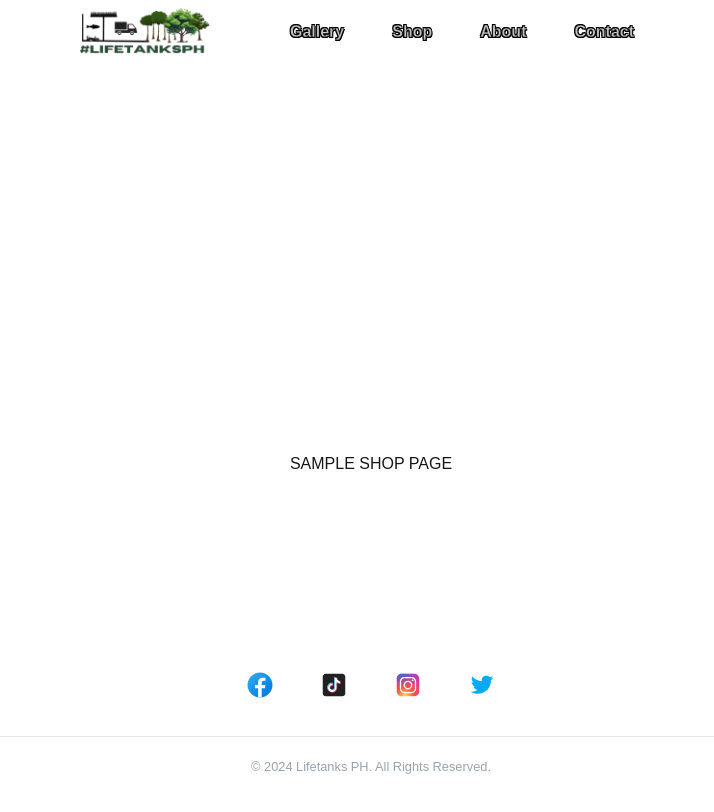
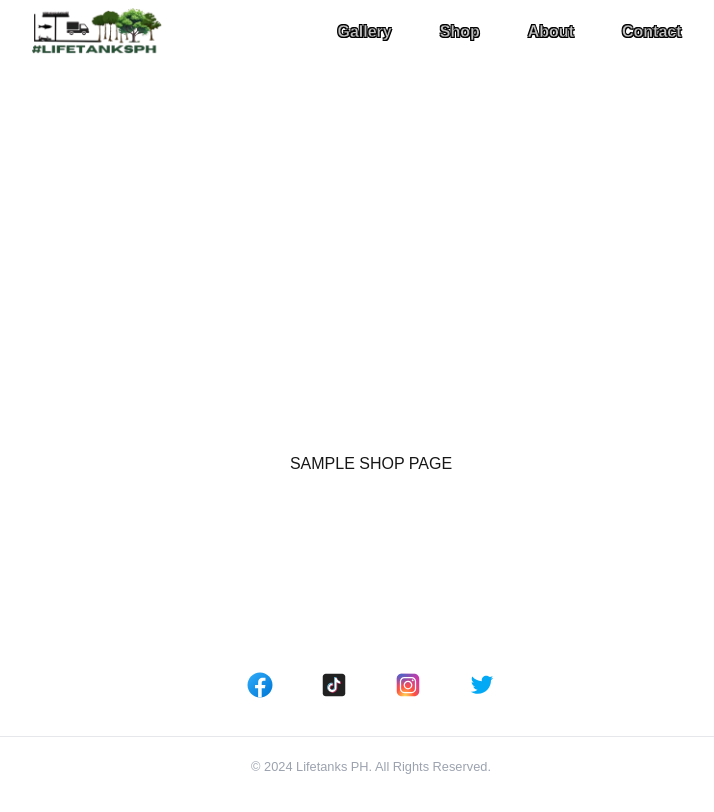
Before and after one commit to clavelian/lifetank, a Next.js app in the folder lt/: page /shop in a window 1280 px wide. Shown: the top 812 px of the page, without its empty margins (269-983 px from the left). Built offline with nearby package versions, Linux system fonts and the light colour scheme.

Commit message:
replaced blue border for a much simplier hover border and when active it will only highlight in white add: link for the logo

```diff
--- a/lt/app/components/navbar/navbar.tsx
+++ b/lt/app/components/navbar/navbar.tsx
@@ -1,6 +1,7 @@
 "use client";
 
 import { useState } from "react";
+import Link from "next/link";
 import Image from "next/image";
 import Logo from "@/public/ltph.png";
 import Plant from "@/public/plant.svg";
@@ -11,22 +12,24 @@ const ResponsiveNavbar = () => {
 
   return (
     <nav className="flex items-center w-full rounded-full py-2 justify-center mobile:justify-evenly">
-      <Image src={Logo} alt="Logo" width={130} height={130} className="" />
+      <Link href="/">
+        <Image src={Logo} alt="Logo" width={130} height={130} className="" />
+      </Link>
 
       <ul className="flex justify-center items-center p-1 relative mobile:hidden font-semibold pl-14">
         <div
           className={`${
-            (activeTab === 0 && "-translate-y-[5rem]") ||
-            (activeTab === 1 && "translate-x-[-146px]") ||
-            (activeTab === 2 && "translate-x-[-50px]") ||
-            (activeTab === 3 && "translate-x-[41px]") ||
-            (activeTab === 4 && "!w-[100px] translate-x-[142px]")
-          } !bg-[#3B9DF8] absolute !text-[#fff] h-[85%] w-[95px] transition duration-500 rounded-full border-transparent cursor-pointer`}
+            (activeTab === 0 && "") || //scale-0
+            (activeTab === 1 && "") || //translate-x-[-146px]
+            (activeTab === 2 && "") || //translate-x-[-50px]
+            (activeTab === 3 && "") || //translate-x-[41px]
+            (activeTab === 4 && "!w-[1px]") // translate-x-[142px]
+          }absolute !text-[#fff] h-[85%] w-[95px] transition duration-500 rounded-full border-transparent cursor-pointer`} //!bg-[#3B9DF8]
         ></div>
         <li
           className={`${
             activeTab === 1 && " !text-[#fff]"
-          } px-6 py-2  text-[#ffffffc0] z-20 transition duration-300 rounded-full border-transparent cursor-pointer`}
+          } px-6 py-2 before:w-0 hover:before:w-full before:bg-[#3B9DF8] before:h-[2px] before:transition-all before:duration-300 before:absolute relative before:rounded-full before:bottom-[-2px] hover:text-[#3B9DF8] transition-all duration-300 before:left-0 text-[#ffffffc0] z-20   border-transparent cursor-pointer`}
           onClick={() => setActiveTab(1)}
         >
           Gallery
@@ -34,7 +37,7 @@ const ResponsiveNavbar = () => {
         <li
           className={`${
             activeTab === 2 && " !text-[#fff]"
-          } px-6 py-2  text-[#ffffffc0] z-20 transition duration-300 rounded-full border-transparent cursor-pointer`}
+          } px-6 py-2 before:w-0 hover:before:w-full before:bg-[#3B9DF8] before:h-[2px] before:transition-all before:duration-300 before:absolute relative before:rounded-full before:bottom-[-2px] hover:text-[#3B9DF8] transition-all duration-300 before:left-0 text-[#ffffffc0] z-20   border-transparent cursor-pointer`}
           onClick={() => setActiveTab(2)}
         >
           Shop
@@ -42,7 +45,7 @@ const ResponsiveNavbar = () => {
         <li
           className={`${
             activeTab === 3 && " !text-[#fff]"
-          } px-6 py-2  text-[#ffffffc0] z-20 transition duration-300 rounded-full border-transparent cursor-pointer`}
+          } px-6 py-2 before:w-0 hover:before:w-full before:bg-[#3B9DF8] before:h-[2px] before:transition-all before:duration-300 before:absolute relative before:rounded-full before:bottom-[-2px] hover:text-[#3B9DF8] transition-all duration-300 before:left-0 text-[#ffffffc0] z-20   border-transparent cursor-pointer`}
           onClick={() => setActiveTab(3)}
         >
           About
@@ -50,7 +53,7 @@ const ResponsiveNavbar = () => {
         <li
           className={`${
             activeTab === 4 && " !text-[#fff]"
-          } px-6 py-2  text-[#ffffffc0] z-20 transition duration-300 rounded-full border-transparent cursor-pointer`}
+          } px-6 py-2 before:w-0 hover:before:w-full before:bg-[#3B9DF8] before:h-[2px] before:transition-all before:duration-300 before:absolute relative before:rounded-full before:bottom-[-2px] hover:text-[#3B9DF8] transition-all duration-300 before:left-0 text-[#ffffffc0] z-20   border-transparent cursor-pointer`}
           onClick={() => setActiveTab(4)}
         >
           Contact
@@ -82,11 +85,14 @@ const ResponsiveNavbar = () => {
           <li className="hover:border-b-[#3B9DF8] border-b-[3px] border-transparent transition-all duration-300 cursor-pointer text-green-300">
             Gallery
           </li>
-          <li className="hover:border-b-[#3B9DF8] border-b-[2px] border-transparent transition-all duration-500 cursor-pointer text-green-300">
+          <li className="hover:border-b-[#3B9DF8] border-b-[3px] border-transparent transition-all duration-500 cursor-pointer text-green-300">
             Shop
           </li>
-          <li className="hover:border-b-[#3B9DF8] border-b-[2px] border-transparent transition-all duration-500 cursor-pointer text-green-300">
+          <li className="hover:border-b-[#3B9DF8] border-b-[3px] border-transparent transition-all duration-500 cursor-pointer text-green-300">
             About
+          </li>
+          <li className="hover:border-b-[#3B9DF8] border-b-[3px] border-transparent transition-all duration-500 cursor-pointer text-green-300">
+            Contact
           </li>
         </ul>
       </aside>
```
